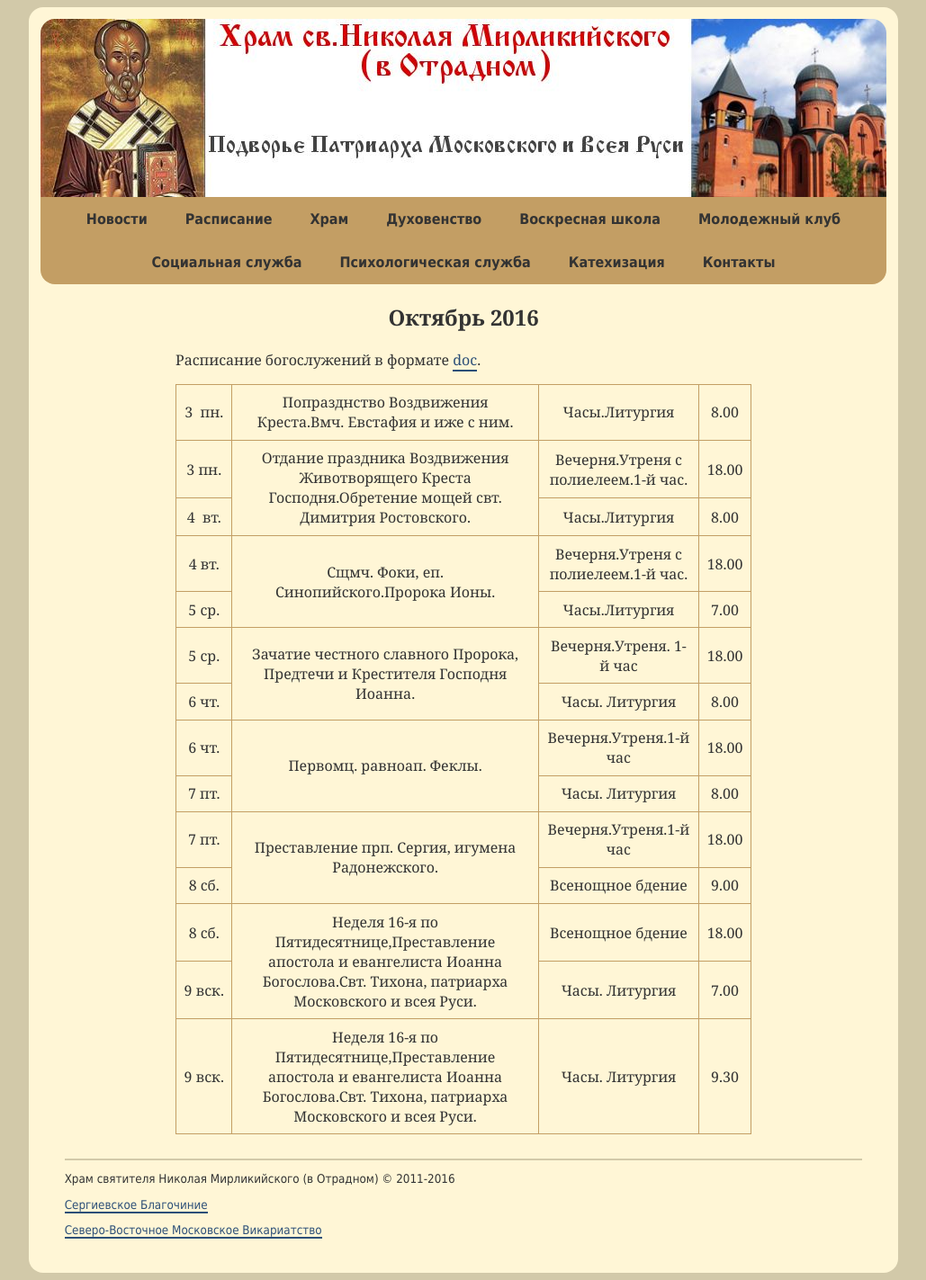
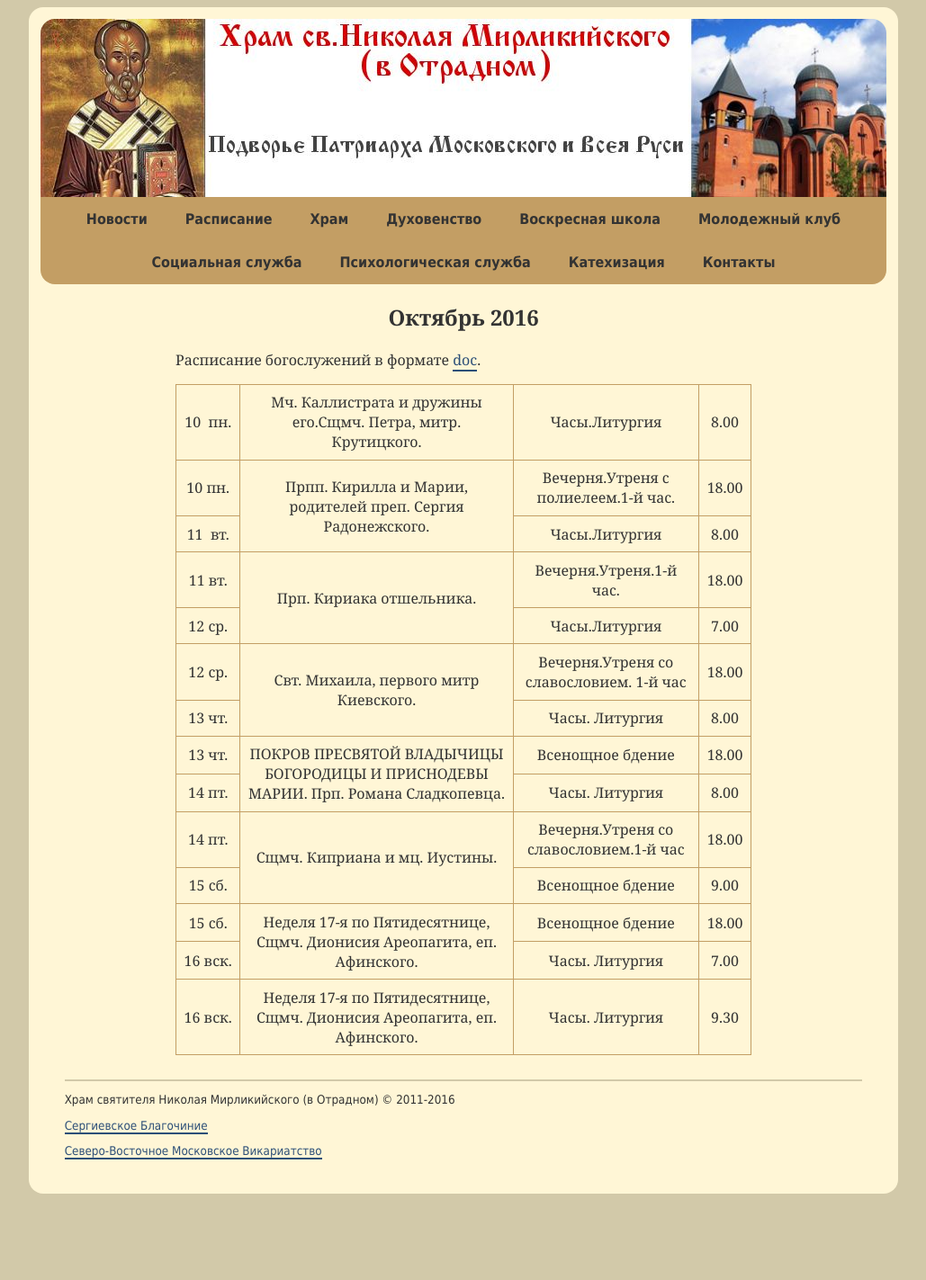
Before and after one commit to hramotradnoe/hramotradnoe.github.io, a Jekyll site: the page built from schedule/index.html, in a window 1280 px wide. Shown: the whole page at 90% size, without its empty margins (125-1154 px from the left). Built offline with Jekyll 4.4.1, drawn with Linux system fonts in a browser that asks for light colours; after the commit the page ends 1335 px from its top, so only the background shows below that.

Commit message:
Update schedule.yml

```diff
--- a/_data/schedule.yml
+++ b/_data/schedule.yml
@@ -1,61 +1,61 @@
 period: Октябрь 2016
 link: "https://docs.google.com/document/d/1mdepnkIII3ZugJmUpfHFDWD7fkn2_BGVVXqCyX-F2cA/edit"
 timetable:
- - description : "Попразднство Воздвижения Креста.Вмч. Евстафия и иже с ним."
+ - description : "Мч. Каллистрата и дружины его.Сщмч. Петра, митр. Крутицкого."
    services    :
-      - day   : 3&nbsp; пн.
+      - day   : 10&nbsp; пн.
         time  : '8.00'
         title : "Часы.Литургия"
- - description : "Отдание праздника Воздвижения Животворящего Креста Господня.Обретение мощей свт. Димитрия Ростовского."
+ - description : "Прпп. Кирилла и Марии, родителей преп. Сергия Радонежского."
    services    :
-      - day   : 3&nbsp;пн.
+      - day   : 10&nbsp;пн.
         time  : '18.00'
         title : "Вечерня.Утреня с полиелеем.1-й час."
-      - day   : 4&nbsp; вт.
+      - day   : 11&nbsp; вт.
         time  : '8.00'
         title : "Часы.Литургия"
- - description : "Сщмч. Фоки, еп. Синопийского.Пророка Ионы."
+ - description : "Прп. Кириака отшельника."
    services    :
-      - day   : 4&nbsp;вт.
+      - day   : 11&nbsp;вт.
         time  : '18.00'
-        title : "Вечерня.Утреня с полиелеем.1-й час."
-      - day   : 5&nbsp;ср.
+        title : "Вечерня.Утреня.1-й час."
+      - day   : 12&nbsp;ср.
         time  : '7.00'
         title : "Часы.Литургия"
- - description : "Зачатие честного славного Пророка, Предтечи и Крестителя Господня Иоанна."
+ - description : "Свт. Михаила, первого митр Киевского."
    services    :
-      - day   : 5&nbsp;ср.
+      - day   : 12&nbsp;ср.
         time  : '18.00'
-        title : "Вечерня.Утреня. 1-й час"
-      - day   : 6&nbsp;чт.
+        title : "Вечерня.Утреня со славословием. 1-й час"
+      - day   : 13&nbsp;чт.
         time  : '8.00'
         title : "Часы. Литургия"
- - description : "Первомц. равноап. Феклы."
+ - description : "ПОКРОВ ПРЕСВЯТОЙ ВЛАДЫЧИЦЫ БОГОРОДИЦЫ И ПРИСНОДЕВЫ МАРИИ. Прп. Романа Сладкопевца."
    services    :
-      - day   : 6&nbsp;чт.
+      - day   : 13&nbsp;чт.
         time  : '18.00'
-        title : "Вечерня.Утреня.1-й час"
-      - day   : 7&nbsp;пт.
+        title : "Всенощное бдение"
+      - day   : 14&nbsp;пт.
         time  : '8.00'
         title : "Часы. Литургия"
- - description : "Преставление прп. Сергия, игумена Радонежского."
+ - description : "Сщмч. Киприана и мц. Иустины."
    services    :
-      - day   : 7&nbsp;пт.
+      - day   : 14&nbsp;пт.
         time  : '18.00'
-        title : "Вечерня.Утреня.1-й час"
-      - day   : 8&nbsp;сб.
+        title : "Вечерня.Утреня со славословием.1-й час"
+      - day   : 15&nbsp;сб.
         time  : '9.00'
         title : "Всенощное бдение"
- - description : "Неделя 16-я по Пятидесятнице,Преставление апостола и евангелиста Иоанна Богослова.Свт. Тихона, патриарха Московского и всея Руси."
+ - description : "Неделя 17-я по Пятидесятнице, Сщмч. Дионисия Ареопагита, еп. Афинского."
    services    :
-      - day   : 8&nbsp;сб.
+      - day   : 15&nbsp;сб.
         time  : '18.00'
         title : "Всенощное бдение"
-      - day   : 9&nbsp;вск.
+      - day   : 16&nbsp;вск.
         time  : '7.00'
         title : "Часы. Литургия"
- - description : "Неделя 16-я по Пятидесятнице,Преставление апостола и евангелиста Иоанна Богослова.Свт. Тихона, патриарха Московского и всея Руси."
+ - description : "Неделя 17-я по Пятидесятнице, Сщмч. Дионисия Ареопагита, еп. Афинского."
    services    :
-      - day   : 9&nbsp;вск.
+      - day   : 16&nbsp;вск.
         time  : '9.30'
         title : "Часы. Литургия"
```
